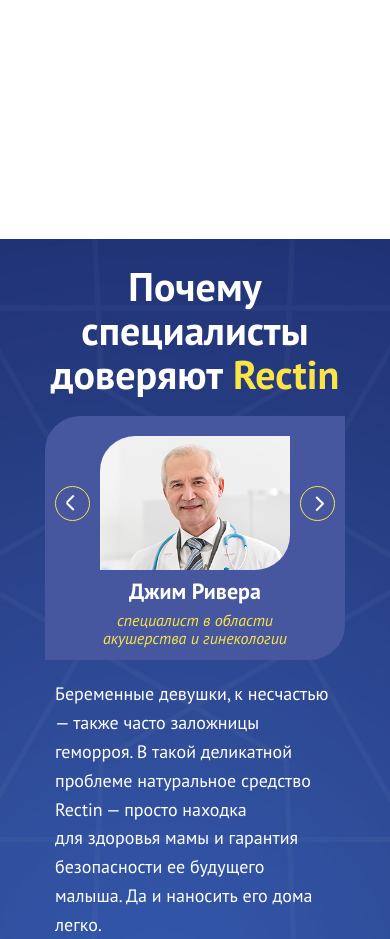
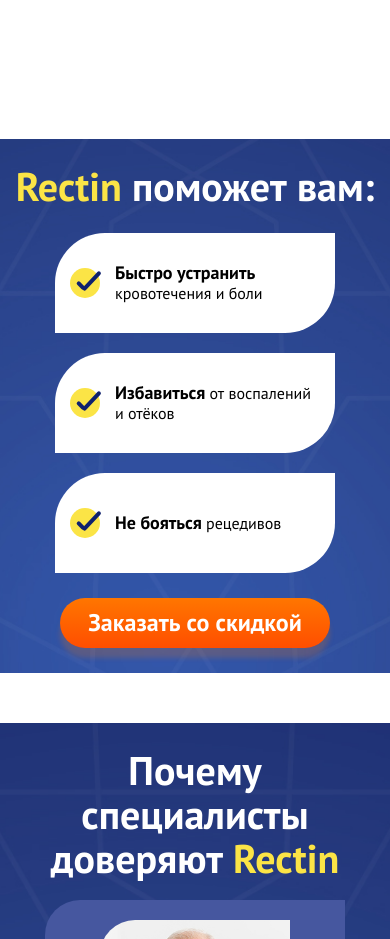
Before and after one commit to kkuleshov92/Rectin-team, a website: page app/index.html in a window 390 px wide. Shown: the part 2360-3299 px from the top of the page. Drawn offline with nearby package versions, Linux system fonts and the light colour scheme; files that its build step writes are made by us from their sources.

Commit message:
help completed

```diff
--- a/app/components/help/help.html
+++ b/app/components/help/help.html
@@ -1,7 +1,32 @@
 <!-- HELP START -->
 <section class="block help">
     <div class="container">
-
+        <h2 class="title help__title">
+            <span>Rectin</span> поможет вам:
+        </h2>
+        <div class="help__list">
+            <div class="help__item">
+                <div class="help__circle"></div>
+                <div class="help__content">
+                    <span>Быстро устранить</span> кровотечения и&nbsp;боли
+                </div>
+            </div>
+            <div class="help__item">
+                <div class="help__circle"></div>
+                <div class="help__content">
+                    <span>Избавиться</span> от&nbsp;воспалений и&nbsp;отёков
+                </div>
+            </div>
+            <div class="help__item">
+                <div class="help__circle"></div>
+                <div class="help__content help__content_3">
+                    <span>Не бояться</span> рецедивов
+                </div>
+            </div>
+        </div>
+        <div class="help__btn btn">
+            Заказать со скидкой
+        </div>
     </div>
 </section>
 <!-- HELP END -->
--- a/app/components/help/help.scss
+++ b/app/components/help/help.scss
@@ -1,19 +1,180 @@
+.help {
+    background: url(../img/help-bg.jpg)no-repeat center center / cover;
+    padding-top: 81px;
+    padding-bottom: 99px;
+
+    &__title {
+        color: #fff;
+
+        span {
+            color: $mainColor;
+        }
+    }
+
+    &__circle {
+        background: $mainColor;
+        width: 44px;
+        height: 44px;
+        border-radius: 50%;
+        position: relative;
+
+        &::before,
+        &::after {
+            content: '';
+            background: #0f216d;
+            height: 4px;
+            position: absolute;
+            top: 50%;
+            left: 50%;
+            border-radius: 2px;
+        }
+
+        &::before {
+            transform: rotate(46deg) translateX(-6px) translateY(12px);
+            width: 16px;
+        }
+
+        &::after {
+            width: 33px;
+            transform: rotate(-47deg) translateX(-3px) translateY(-6px);
+        }
+    }
+
+    &__list {
+        display: flex;
+        justify-content: space-between;
+        margin-top: 44px;
+    }
+
+    &__item {
+        background: #fff;
+        border-radius: 50px 0;
+        width: 371px;
+        height: 126px;
+        display: flex;
+        align-items: center;
+        flex-wrap: wrap;
+        padding-left: 31px;
+        transition: .3s;
+        cursor: pointer;
+
+        &:hover {
+            box-shadow: 0 0 30px 0 rgba(255, 255, 255, .6);
+        }
+    }
+
+    &__content {
+        font-size: 22px;
+        width: 280px;
+        padding-left: 25px;
+        line-height: 1.2;
+
+        &_3 {
+            font-size: 24px;
+        }
+
+        span {
+            font-weight: 700;
+            font-size: 24px;
+        }
+    }
+
+    &__btn {
+        margin: 65px auto 0;
+        width: 326px;
+    }
+}
+
 @media (max-width: 1219px) {
+    .help {
+        &__item {
+            width: 310px;
+            padding-left: 15px;
+        }
 
+        &__content {
+            width: 235px;
+            padding-left: 15px;
+            font-size: 20px;
+
+            span {
+                font-size: 22px;
+            }
+        }
+
+        &__list {
+            margin-top: 35px;
+        }
+
+        &__btn {
+            margin-top: 35px;
+        }
+
+        &__circle {
+            width: 40px;
+            height: 40px;
+        }
+    }
 }
 
 @media (max-width: 1023px) {
+    .help {
+        &__list {
+            flex-wrap: wrap;
+            justify-content: center;
+            margin-top: 15px;
+        }
 
+        &__item {
+            margin: 15px;
+            height: 100px;
+        }
+
+        &__btn {
+            margin-top: 15px;
+        }
+    }
 }
 
 @media (max-width: 767px) {
-
+    .help {
+        &__btn {
+            width: 270px;
+        }
+    }
 }
 
-@media (max-width: 639px) {
-
-}
+@media (max-width: 639px) {}
 
 @media (max-width: 479px) {
+    .help {
+        &__content {
+            font-size: 16px;
+            width: 215px;
 
+            span {
+                font-size: 18px;
+            }
+        }
+
+        &__circle {
+            width: 30px;
+            height: 30px;
+
+            &::before {
+                transform: rotate(46deg) translateX(-6px) translateY(7px);
+                width: 10px;
+            }
+
+            &::after {
+                transform: rotate(-47deg) translateX(-1px) translateY(-7px);
+                width: 25px;
+            }
+        }
+
+        &__item {
+            margin: 10px;
+            width: 280px;
+        }
+    }
 }
```
Also changed, not shown: app/img/help-bg.jpg (added).
